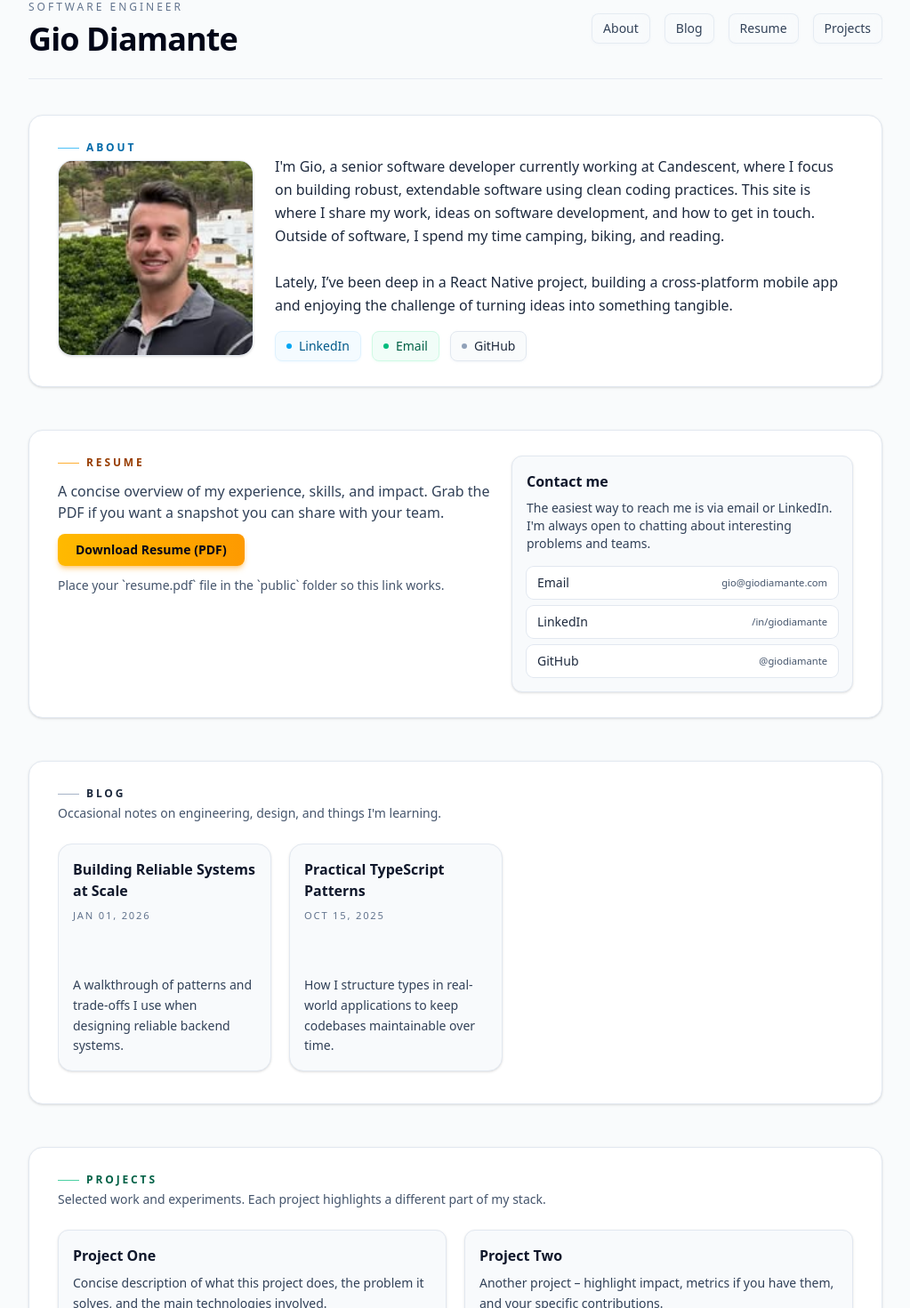
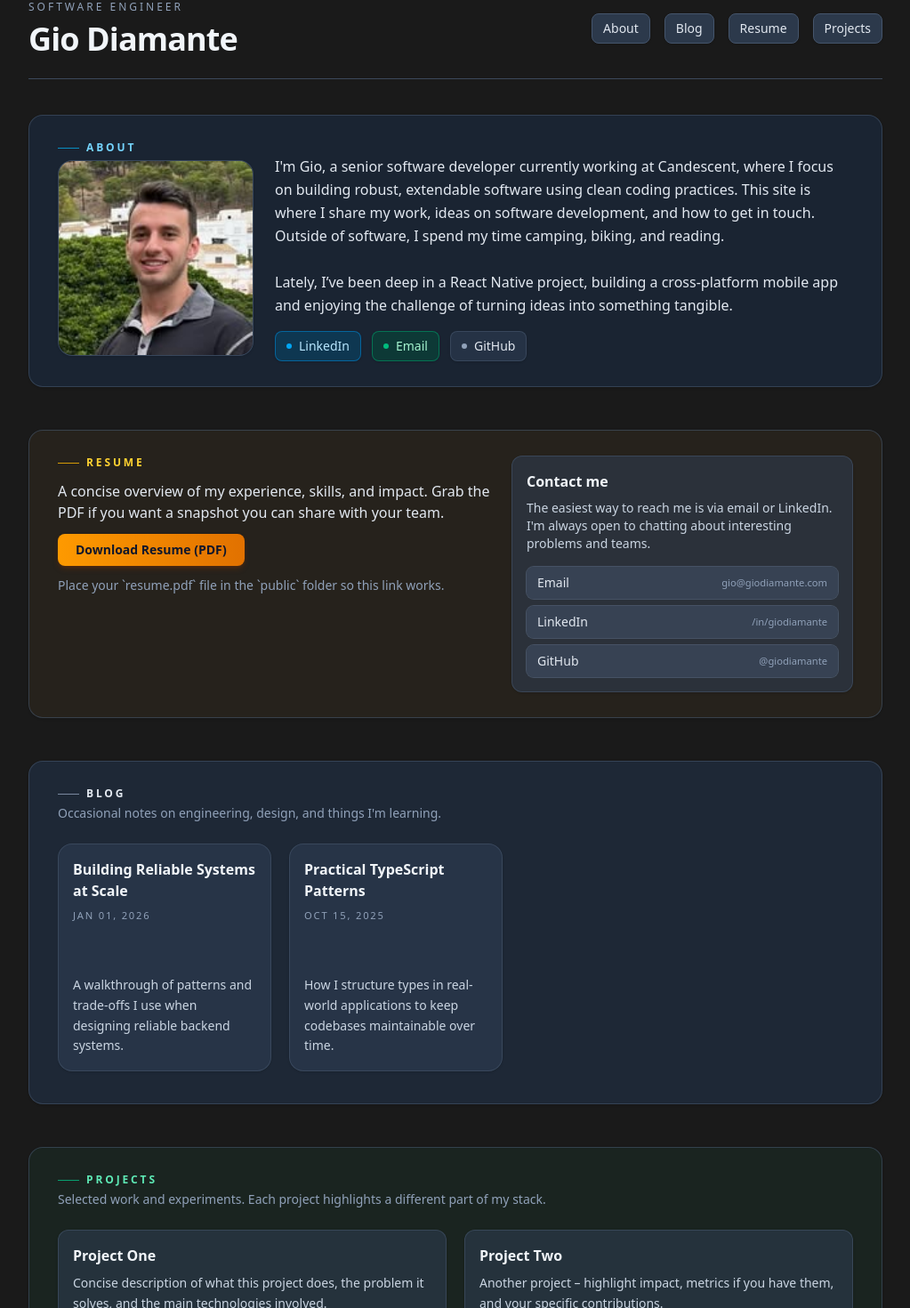
Before and after one commit to GDiamante/gdiamante.github.io, a Next.js app: page / in a window 1280 px wide. Shown: the part 40-1510 px from the top of the page at 89% size, without its empty margins (128-1151 px from the left). Built offline with nearby package versions, Linux system fonts and the light colour scheme.

Commit message:
Restyle Colors

```diff
--- a/app/_components/About.tsx
+++ b/app/_components/About.tsx
@@ -4,15 +4,15 @@ export default function About() {
         <section
             id="about"
             aria-labelledby="about-heading"
-            className="rounded-2xl border border-slate-200 bg-white px-4 py-6 shadow-sm sm:px-6 sm:py-7 lg:px-8"
+            className="rounded-2xl border border-slate-600/60 bg-[var(--about-primary)] px-4 py-6 shadow-sm sm:px-6 sm:py-7 lg:px-8"
             >
-            <div className="flex items-center gap-2 text-xs font-semibold uppercase tracking-[0.24em] text-sky-700">
-                <span className="h-px w-6 bg-sky-500/70" />
+            <div className="flex items-center gap-2 text-xs font-semibold uppercase tracking-[0.24em] text-sky-300">
+                <span className="h-px w-6 bg-sky-400/70" />
                 <span id="about-heading">About</span>
             </div>
             <div className=" flex flex-col gap-6 sm:flex-row sm:items-center">
                 <div className="shrink-0">
-                <div className="relative h-20 w-20 overflow-hidden rounded-2xl border border-slate-200 bg-slate-50 shadow-sm sm:h-55 sm:w-55">
+                <div className="relative h-20 w-20 overflow-hidden rounded-2xl border border-slate-600/60 bg-slate-700/50 shadow-sm sm:h-55 sm:w-55">
                     {/* Replace /profile.jpg with your own image in /public */}
                     <img
                     src="/profile.jpg"
@@ -22,7 +22,7 @@ export default function About() {
                 </div>
                 </div>
                 <div className="space-y-3">
-                <p className="text-sm leading-relaxed text-slate-800 sm:text-base">
+                <p className="text-sm leading-relaxed text-slate-200 sm:text-base">
                 I&apos;m Gio, a senior software developer currently
                 working at Candescent, where I focus on building robust, extendable software
                 using clean coding practices. This site is where I share my work, ideas on
@@ -38,14 +38,14 @@ export default function About() {
                     href="https://www.linkedin.com/in/gdiamante"
                     target="_blank"
                     rel="noreferrer"
-                    className="inline-flex items-center gap-2 rounded-lg border border-sky-100 bg-sky-50/70 px-3 py-1.5 text-sky-800 shadow-sm shadow-sky-50/80 transition hover:border-sky-300 hover:bg-white hover:text-sky-900"
+                    className="inline-flex items-center gap-2 rounded-lg border border-sky-600/60 bg-sky-900/50 px-3 py-1.5 text-sky-200 shadow-sm transition hover:border-sky-500 hover:bg-sky-800/60 hover:text-sky-100"
                     >
                     <span className="h-1.5 w-1.5 rounded-full bg-sky-500" />
                     LinkedIn
                     </a>
                     <a
                     href="mailto:gio@gdiamante.com"
-                    className="inline-flex items-center gap-2 rounded-lg border border-emerald-100 bg-emerald-50/70 px-3 py-1.5 text-emerald-800 shadow-sm shadow-emerald-50/80 transition hover:border-emerald-300 hover:bg-white hover:text-emerald-900"
+                    className="inline-flex items-center gap-2 rounded-lg border border-emerald-600/60 bg-emerald-900/50 px-3 py-1.5 text-emerald-200 shadow-sm transition hover:border-emerald-500 hover:bg-emerald-800/60 hover:text-emerald-100"
                     >
                     <span className="h-1.5 w-1.5 rounded-full bg-emerald-500" />
                     Email
@@ -54,7 +54,7 @@ export default function About() {
                     href="https://github.com/gdiamante"
                     target="_blank"
                     rel="noreferrer"
-                    className="inline-flex items-center gap-2 rounded-lg border border-slate-200 bg-slate-50/80 px-3 py-1.5 text-slate-800 shadow-sm shadow-slate-100/80 transition hover:border-slate-400 hover:bg-white hover:text-slate-950"
+                    className="inline-flex items-center gap-2 rounded-lg border border-slate-600/60 bg-slate-700/50 px-3 py-1.5 text-slate-200 shadow-sm transition hover:border-slate-500 hover:bg-slate-600 hover:text-white"
                     >
                     <span className="h-1.5 w-1.5 rounded-full bg-slate-400" />
                     GitHub
--- a/app/_components/Blog.tsx
+++ b/app/_components/Blog.tsx
@@ -22,15 +22,15 @@ export default function Blog() {
         <section
             id="blog"
             aria-labelledby="blog-heading"
-            className="rounded-2xl border border-slate-200 bg-white px-4 py-6 shadow-sm sm:px-6 sm:py-7 lg:px-8"
+            className="rounded-2xl border border-slate-600/60 bg-[var(--blog-primary)] px-4 py-6 shadow-sm sm:px-6 sm:py-7 lg:px-8"
             >
             <div className="flex items-center justify-between gap-4">
                 <div className="space-y-1">
-                <div className="flex items-center gap-2 text-xs font-semibold uppercase tracking-[0.24em] text-slate-800">
+                <div className="flex items-center gap-2 text-xs font-semibold uppercase tracking-[0.24em] text-slate-200">
                     <span className="h-px w-6 bg-slate-400/80" />
                     <span id="blog-heading">Blog</span>
                 </div>
-                <p className="text-xs text-slate-600 sm:text-sm">
+                <p className="text-xs text-slate-400 sm:text-sm">
                     Occasional notes on engineering, design, and things I&apos;m
                     learning.
                 </p>
@@ -38,7 +38,7 @@ export default function Blog() {
             </div>
 
             {blogPosts.length === 0 ? (
-                <p className="mt-5 text-xs text-slate-600 sm:mt-6 sm:text-sm">
+                <p className="mt-5 text-xs text-slate-400 sm:mt-6 sm:text-sm">
                 No posts yet. Add entries to the `blogPosts` array in
                 `app/page.tsx` to have them show up here.
                 </p>
@@ -48,15 +48,15 @@ export default function Blog() {
                 {blogPosts.map((post) => (
                     <article
                     key={post.title}
-                    className="group relative flex h-56 min-w-[13rem] max-w-[13rem] flex-col justify-between rounded-2xl border border-slate-200 bg-slate-50 p-4 shadow-sm transition hover:border-slate-300 hover:bg-white hover:shadow-md sm:h-64 sm:min-w-[15rem] sm:max-w-[15rem]"
+                    className="group relative flex h-56 min-w-[13rem] max-w-[13rem] flex-col justify-between rounded-2xl border border-slate-600/60 bg-slate-700/50 p-4 shadow-sm transition hover:border-slate-500 hover:bg-slate-600/60 hover:shadow-md sm:h-64 sm:min-w-[15rem] sm:max-w-[15rem]"
                     >
                     <div className="flex flex-wrap items-center justify-between gap-2">
-                        <h3 className="line-clamp-2 text-sm font-semibold text-slate-900 sm:text-base">
+                        <h3 className="line-clamp-2 text-sm font-semibold text-slate-100 sm:text-base">
                         {post.title}
                         </h3>
                         <time
                         dateTime={post.date}
-                        className="text-[0.7rem] uppercase tracking-[0.16em] text-slate-500"
+                        className="text-[0.7rem] uppercase tracking-[0.16em] text-slate-400"
                         >
                         {new Date(post.date).toLocaleDateString("en-US", {
                             year: "numeric",
@@ -65,14 +65,14 @@ export default function Blog() {
                         })}
                         </time>
                     </div>
-                    <p className="mt-2 line-clamp-4 text-xs leading-relaxed text-slate-700 sm:text-sm">
+                    <p className="mt-2 line-clamp-4 text-xs leading-relaxed text-slate-300 sm:text-sm">
                         {post.summary}
                     </p>
                     {post.url && post.url !== "#" && (
                         <div className="mt-3">
                         <a
                             href={post.url}
-                            className="inline-flex items-center text-xs font-medium text-sky-700 transition hover:text-sky-900 sm:text-sm"
+                            className="inline-flex items-center text-xs font-medium text-sky-300 transition hover:text-sky-200 sm:text-sm"
                         >
                             Read more
                             <span aria-hidden="true" className="ml-1">
--- a/app/_components/Projects.tsx
+++ b/app/_components/Projects.tsx
@@ -24,15 +24,15 @@ export default function Projects() {
         <section
         id="projects"
         aria-labelledby="projects-heading"
-        className="rounded-2xl border border-slate-200 bg-white px-4 py-6 shadow-sm sm:px-6 sm:py-7 lg:px-8"
+        className="rounded-2xl border border-slate-600/60 bg-[var(--projects-primary)] px-4 py-6 shadow-sm sm:px-6 sm:py-7 lg:px-8"
       >
         <div className="flex items-center justify-between gap-4">
           <div className="space-y-1">
-            <div className="flex items-center gap-2 text-xs font-semibold uppercase tracking-[0.24em] text-emerald-800">
-              <span className="h-px w-6 bg-emerald-500/70" />
+            <div className="flex items-center gap-2 text-xs font-semibold uppercase tracking-[0.24em] text-emerald-300">
+              <span className="h-px w-6 bg-emerald-400/70" />
               <span id="projects-heading">Projects</span>
             </div>
-            <p className="text-xs text-slate-600 sm:text-sm">
+            <p className="text-xs text-slate-400 sm:text-sm">
               Selected work and experiments. Each project highlights a
               different part of my stack.
             </p>
@@ -43,13 +43,13 @@ export default function Projects() {
           {projects.map((project) => (
             <article
               key={project.name}
-              className="group flex flex-col justify-between rounded-xl border border-slate-200 bg-slate-50 p-4 shadow-sm transition hover:border-emerald-300 hover:bg-white hover:shadow-md"
+              className="group flex flex-col justify-between rounded-xl border border-slate-600/60 bg-slate-700/50 p-4 shadow-sm transition hover:border-emerald-500/60 hover:bg-slate-600/60 hover:shadow-md"
             >
               <div>
-                <h3 className="text-sm font-semibold text-slate-900 sm:text-base">
+                <h3 className="text-sm font-semibold text-slate-100 sm:text-base">
                   {project.name}
                 </h3>
-                <p className="mt-2 text-xs leading-relaxed text-slate-700 sm:text-sm">
+                <p className="mt-2 text-xs leading-relaxed text-slate-300 sm:text-sm">
                   {project.description}
                 </p>
               </div>
@@ -58,7 +58,7 @@ export default function Projects() {
                   href={project.github}
                   target="_blank"
                   rel="noreferrer"
-                  className="inline-flex items-center text-xs font-medium text-emerald-700 transition hover:text-emerald-900 sm:text-sm"
+                  className="inline-flex items-center text-xs font-medium text-emerald-300 transition hover:text-emerald-200 sm:text-sm"
                 >
                   View on GitHub
                   <span aria-hidden="true" className="ml-1">
--- a/app/_components/Resume.tsx
+++ b/app/_components/Resume.tsx
@@ -4,15 +4,15 @@ export default function Resume() {
         <section
             id="resume"
             aria-labelledby="resume-heading"
-            className="rounded-2xl border border-slate-200 bg-white px-4 py-6 shadow-sm sm:px-6 sm:py-7 lg:px-8"
+            className="rounded-2xl border border-slate-600/60 bg-[var(--resume-primary)] px-4 py-6 shadow-sm sm:px-6 sm:py-7 lg:px-8"
         >
             <div className="flex flex-col gap-6 lg:flex-row lg:items-start lg:justify-between">
                 <div className="space-y-3 lg:max-w-xl">
-                    <div className="flex items-center gap-2 text-xs font-semibold uppercase tracking-[0.24em] text-amber-800">
-                        <span className="h-px w-6 bg-amber-500/80" />
+                    <div className="flex items-center gap-2 text-xs font-semibold uppercase tracking-[0.24em] text-amber-300">
+                        <span className="h-px w-6 bg-amber-400/80" />
                         <span id="resume-heading">Resume</span>
                     </div>
-                    <p className="text-sm text-slate-700 sm:text-base">
+                    <p className="text-sm text-slate-200 sm:text-base">
                         A concise overview of my experience, skills, and impact. Grab
                         the PDF if you want a snapshot you can share with your team.
                     </p>
@@ -20,31 +20,31 @@ export default function Resume() {
                         href="/resume.pdf"
                         target="_blank"
                         rel="noreferrer"
-                        className="inline-flex items-center justify-center rounded-lg bg-gradient-to-r from-amber-400 to-amber-500 px-4 py-2 text-xs font-semibold text-slate-950 shadow-md shadow-amber-500/40 transition hover:from-amber-300 hover:to-amber-500 sm:px-5 sm:text-sm"
+                        className="inline-flex items-center justify-center rounded-lg bg-gradient-to-r from-amber-500 to-amber-600 px-4 py-2 text-xs font-semibold text-slate-900 shadow-md shadow-amber-900/40 transition hover:from-amber-400 hover:to-amber-500 sm:px-5 sm:text-sm"
                     >
                         Download Resume (PDF)
                     </a>
-                    <p className="text-xs text-slate-600 sm:text-sm">
+                    <p className="text-xs text-slate-400 sm:text-sm">
                         Place your `resume.pdf` file in the `public` folder so this
                         link works.
                     </p>
                 </div>
 
-                <div className="mt-2 w-full max-w-sm rounded-xl border border-slate-200 bg-slate-50 p-4 shadow-sm lg:mt-0">
-                    <h3 className="text-sm font-semibold text-slate-900 sm:text-base">
+                <div className="mt-2 w-full max-w-sm rounded-xl border border-slate-600/60 bg-slate-700/50 p-4 shadow-sm lg:mt-0">
+                    <h3 className="text-sm font-semibold text-slate-100 sm:text-base">
                         Contact me
                     </h3>
-                    <p className="mt-2 text-xs text-slate-700 sm:text-sm">
+                    <p className="mt-2 text-xs text-slate-300 sm:text-sm">
                         The easiest way to reach me is via email or LinkedIn. I&apos;m
                         always open to chatting about interesting problems and teams.
                     </p>
                     <div className="mt-4 space-y-2 text-xs sm:text-sm">
                         <a
                             href="mailto:gio@giodiamante.com"
-                            className="flex items-center justify-between rounded-lg bg-white px-3 py-2 text-slate-800 ring-1 ring-slate-200 transition hover:bg-slate-50 hover:ring-slate-300"
+                            className="flex items-center justify-between rounded-lg bg-slate-600/50 px-3 py-2 text-slate-200 ring-1 ring-slate-500/50 transition hover:bg-slate-600 hover:ring-slate-400 sm:text-sm"
                         >
                             <span>Email</span>
-                            <span className="text-[0.7rem] text-slate-600">
+                            <span className="text-[0.7rem] text-slate-400">
                                 gio@giodiamante.com
                             </span>
                         </a>
@@ -52,10 +52,10 @@ export default function Resume() {
                             href="https://www.linkedin.com/in/giodiamante"
                             target="_blank"
                             rel="noreferrer"
-                            className="flex items-center justify-between rounded-lg bg-white px-3 py-2 text-slate-800 ring-1 ring-slate-200 transition hover:bg-slate-50 hover:ring-slate-300"
+                            className="flex items-center justify-between rounded-lg bg-slate-600/50 px-3 py-2 text-slate-200 ring-1 ring-slate-500/50 transition hover:bg-slate-600 hover:ring-slate-400 sm:text-sm"
                         >
                             <span>LinkedIn</span>
-                            <span className="text-[0.7rem] text-slate-600">
+                            <span className="text-[0.7rem] text-slate-400">
                                 /in/giodiamante
                             </span>
                         </a>
@@ -63,10 +63,10 @@ export default function Resume() {
                             href="https://github.com/giodiamante"
                             target="_blank"
                             rel="noreferrer"
-                            className="flex items-center justify-between rounded-lg bg-white px-3 py-2 text-slate-800 ring-1 ring-slate-200 transition hover:bg-slate-50 hover:ring-slate-300"
+                            className="flex items-center justify-between rounded-lg bg-slate-600/50 px-3 py-2 text-slate-200 ring-1 ring-slate-500/50 transition hover:bg-slate-600 hover:ring-slate-400 sm:text-sm"
                         >
                             <span>GitHub</span>
-                            <span className="text-[0.7rem] text-slate-600">
+                            <span className="text-[0.7rem] text-slate-400">
                                 @giodiamante
                             </span>
                         </a>
--- a/app/globals.css
+++ b/app/globals.css
@@ -1,13 +1,23 @@
 @import "tailwindcss";
 
 :root {
-  --background: #f9fbfc; /* light slate */
-  --foreground: #020617; /* very dark slate */
+  --background: #1a1a1a;
+  --foreground: #e5e7eb;
+  --muted: #9ca3af;
+  --card: #262626;
+  --card-border: #404040;
+  --blog-primary: #1e2836;
+  --about-primary: #1a2432;
+  --projects-primary: #1a2420;
+  --resume-primary: #26221c;
 }
 
 @theme inline {
   --color-background: var(--background);
   --color-foreground: var(--foreground);
+  --color-muted: var(--muted);
+  --color-card: var(--card);
+  --color-card-border: var(--card-border);
   --font-sans: var(--font-geist-sans);
   --font-mono: var(--font-geist-mono);
 }
--- a/app/page.tsx
+++ b/app/page.tsx
@@ -7,21 +7,21 @@ export default function Home() {
   return (
     <div className="min-h-screen">
       <div className="mx-auto flex min-h-screen max-w-5xl flex-col px-4 pb-16 pt-8 sm:px-6 lg:px-8 lg:pt-10">
-        <header className="mb-10 flex flex-col gap-6 border-b border-slate-200/80 pb-6 sm:flex-row sm:items-center sm:justify-between">
+        <header className="mb-10 flex flex-col gap-6 border-b border-slate-600/80 pb-6 sm:flex-row sm:items-center sm:justify-between">
           <div>
-            <p className="text-xs uppercase tracking-[0.25em] text-slate-500">
+            <p className="text-xs uppercase tracking-[0.25em] text-slate-400">
               Software Engineer
             </p>
-            <h1 className="mt-2 text-3xl font-semibold tracking-tight sm:text-4xl">
+            <h1 className="mt-2 text-3xl font-semibold tracking-tight text-slate-100 sm:text-4xl">
               Gio Diamante
             </h1>
           </div>
-          <nav className="text-sm text-slate-600">
+          <nav className="text-sm text-slate-300">
             <ul className="flex flex-wrap gap-3 sm:gap-4">
               <li>
                 <a
                   href="#about"
-                  className="inline-flex items-center gap-1 rounded-lg border border-slate-200/80 bg-slate-50/80 px-3 py-1.5 text-xs font-medium text-slate-700 shadow-sm shadow-slate-100/80 backdrop-blur transition hover:border-sky-400 hover:bg-white hover:text-slate-900 sm:text-sm"
+                  className="inline-flex items-center gap-1 rounded-lg border border-slate-600 bg-slate-700/80 px-3 py-1.5 text-xs font-medium text-slate-200 shadow-sm backdrop-blur transition hover:border-sky-500 hover:bg-slate-600 hover:text-white sm:text-sm"
                 >
                   About
                 </a>
@@ -29,7 +29,7 @@ export default function Home() {
               <li>
                 <a
                   href="#blog"
-                  className="inline-flex items-center gap-1 rounded-lg border border-slate-200/80 bg-slate-50/80 px-3 py-1.5 text-xs font-medium text-slate-700 shadow-sm shadow-slate-100/80 backdrop-blur transition hover:border-fuchsia-400 hover:bg-white hover:text-slate-900 sm:text-sm"
+                  className="inline-flex items-center gap-1 rounded-lg border border-slate-600 bg-slate-700/80 px-3 py-1.5 text-xs font-medium text-slate-200 shadow-sm backdrop-blur transition hover:border-fuchsia-500 hover:bg-slate-600 hover:text-white sm:text-sm"
                 >
                   Blog
                 </a>
@@ -37,7 +37,7 @@ export default function Home() {
               <li>
                 <a
                   href="#resume"
-                  className="inline-flex items-center gap-1 rounded-lg border border-slate-200/80 bg-slate-50/80 px-3 py-1.5 text-xs font-medium text-slate-700 shadow-sm shadow-slate-100/80 backdrop-blur transition hover:border-amber-400 hover:bg-white hover:text-slate-900 sm:text-sm"
+                  className="inline-flex items-center gap-1 rounded-lg border border-slate-600 bg-slate-700/80 px-3 py-1.5 text-xs font-medium text-slate-200 shadow-sm backdrop-blur transition hover:border-amber-500 hover:bg-slate-600 hover:text-white sm:text-sm"
                 >
                   Resume
                 </a>
@@ -45,7 +45,7 @@ export default function Home() {
               <li>
                 <a
                   href="#projects"
-                  className="inline-flex items-center gap-1 rounded-lg border border-slate-200/80 bg-slate-50/80 px-3 py-1.5 text-xs font-medium text-slate-700 shadow-sm shadow-slate-100/80 backdrop-blur transition hover:border-emerald-400 hover:bg-white hover:text-slate-900 sm:text-sm"
+                  className="inline-flex items-center gap-1 rounded-lg border border-slate-600 bg-slate-700/80 px-3 py-1.5 text-xs font-medium text-slate-200 shadow-sm backdrop-blur transition hover:border-emerald-500 hover:bg-slate-600 hover:text-white sm:text-sm"
                 >
                   Projects
                 </a>
```
